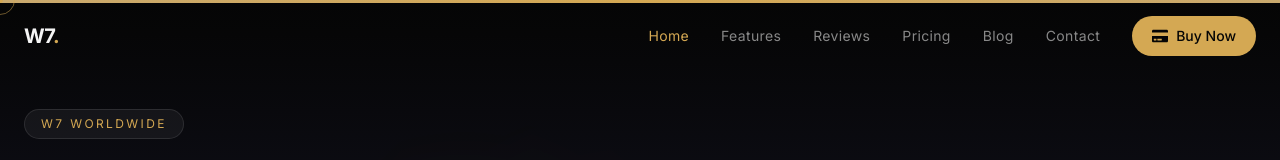
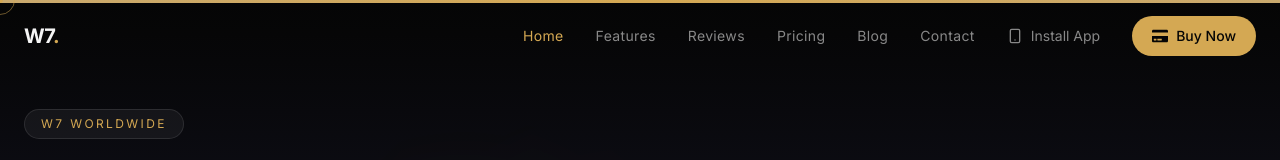
Before and after one commit to Xoski2/Wekhele7, a React (Vite) app: page / in a window 1280 px wide. Shown: the top 160 px of the page. Built offline with nearby package versions, Linux system fonts and the light colour scheme.

Commit message:
fix: vercel rewrites for sw.js, persistent install buttons in navbar/footer

```diff
--- a/src/components/Footer.tsx
+++ b/src/components/Footer.tsx
@@ -3,6 +3,7 @@ import { NAV_LINKS, WHATSAPP_URL, EMAIL } from '@/data'
 import { FaWhatsapp } from 'react-icons/fa'
 import { FiMail } from 'react-icons/fi'
 import { Link, useLocation, useNavigate } from 'react-router-dom'
+import { InstallButton } from '@/components/InstallPrompt'
 
 const Footer = () => {
   const { scrollTo } = useLenis()
@@ -83,6 +84,7 @@ const Footer = () => {
               >
                 FAQ
               </button>
+              <InstallButton />
               <a href="#" className="text-sm text-w7-gray hover:text-white transition-colors">
                 Privacy Policy
               </a>
--- a/src/components/InstallPrompt.tsx
+++ b/src/components/InstallPrompt.tsx
@@ -1,6 +1,6 @@
-import { useState, useEffect } from 'react'
+import { useState, useEffect, useCallback } from 'react'
 import { motion, AnimatePresence } from 'framer-motion'
-import { FiDownload, FiX } from 'react-icons/fi'
+import { FiDownload, FiX, FiSmartphone } from 'react-icons/fi'
 
 interface BeforeInstallPromptEvent extends Event {
   prompt: () => Promise<void>
@@ -9,42 +9,51 @@ interface BeforeInstallPromptEvent extends Event {
 
 const InstallPrompt = () => {
   const [deferredPrompt, setDeferredPrompt] = useState<BeforeInstallPromptEvent | null>(null)
-  const [show, setShow] = useState(false)
+  const [showBanner, setShowBanner] = useState(false)
   const [dismissed, setDismissed] = useState(false)
+  const [isInstalled, setIsInstalled] = useState(false)
 
   useEffect(() => {
+    setIsInstalled(window.matchMedia('(display-mode: standalone)').matches)
+
     const handler = (e: Event) => {
       e.preventDefault()
       setDeferredPrompt(e as BeforeInstallPromptEvent)
-      setShow(true)
+      setTimeout(() => setShowBanner(true), 3000)
     }
 
     window.addEventListener('beforeinstallprompt', handler)
     return () => window.removeEventListener('beforeinstallprompt', handler)
   }, [])
 
-  const handleInstall = async () => {
-    if (!deferredPrompt) return
+  const handleInstall = useCallback(async () => {
+    if (deferredPrompt) {
       deferredPrompt.prompt()
       const result = await deferredPrompt.userChoice
       if (result.outcome === 'accepted') {
-      setShow(false)
+        setShowBanner(false)
       }
       setDeferredPrompt(null)
+    } else {
+      window.open(
+        'https://support.google.com/chrome/answer/9658361',
+        '_blank',
+        'noopener',
+      )
     }
+  }, [deferredPrompt])
 
   const handleDismiss = () => {
-    setShow(false)
+    setShowBanner(false)
     setDismissed(true)
   }
 
-  const isInstalled = window.matchMedia('(display-mode: standalone)').matches
-
-  if (isInstalled || dismissed) return null
+  if (isInstalled) return null
 
   return (
+    <>
       <AnimatePresence>
-      {show && (
+        {showBanner && !dismissed && (
           <motion.div
             className="fixed bottom-28 left-1/2 -translate-x-1/2 z-50 w-[90vw] max-w-sm"
             initial={{ opacity: 0, y: 20, scale: 0.95 }}
@@ -58,7 +67,7 @@ const InstallPrompt = () => {
               </div>
               <div className="flex-1 min-w-0">
                 <p className="text-sm font-medium">Install W7 Worldwide</p>
-              <p className="text-[11px] text-w7-gray">Add to your home screen for the best experience</p>
+                <p className="text-[11px] text-w7-gray">Get the app for the best experience</p>
               </div>
               <div className="flex items-center gap-2 shrink-0">
                 <button
@@ -79,6 +88,45 @@ const InstallPrompt = () => {
           </motion.div>
         )}
       </AnimatePresence>
+    </>
+  )
+}
+
+export const InstallButton = () => {
+  const [deferredPrompt, setDeferredPrompt] = useState<BeforeInstallPromptEvent | null>(null)
+  const [isInstalled, setIsInstalled] = useState(false)
+
+  useEffect(() => {
+    setIsInstalled(window.matchMedia('(display-mode: standalone)').matches)
+
+    const handler = (e: Event) => {
+      e.preventDefault()
+      setDeferredPrompt(e as BeforeInstallPromptEvent)
+    }
+
+    window.addEventListener('beforeinstallprompt', handler)
+    return () => window.removeEventListener('beforeinstallprompt', handler)
+  }, [])
+
+  const handleInstall = async () => {
+    if (deferredPrompt) {
+      deferredPrompt.prompt()
+      await deferredPrompt.userChoice
+      setDeferredPrompt(null)
+    }
+  }
+
+  if (isInstalled) return null
+
+  return (
+    <button
+      onClick={handleInstall}
+      className="flex items-center gap-2 text-sm text-w7-gray hover:text-white transition-colors cursor-pointer"
+      title="Install app"
+    >
+      <FiSmartphone className="w-4 h-4" />
+      Install App
+    </button>
   )
 }
 
--- a/src/components/Navbar.tsx
+++ b/src/components/Navbar.tsx
@@ -5,6 +5,7 @@ import { NAV_LINKS } from '@/data'
 import { HiMenu, HiX } from 'react-icons/hi'
 import { FaCreditCard } from 'react-icons/fa'
 import { usePayment } from '@/contexts/PaymentContext'
+import { InstallButton } from '@/components/InstallPrompt'
 import { useLocation, useNavigate, Link } from 'react-router-dom'
 
 const Navbar = () => {
@@ -96,6 +97,7 @@ const Navbar = () => {
               </button>
             ),
           )}
+          <InstallButton />
           <motion.button
             onClick={() => openModal()}
             className="flex items-center gap-2 px-5 py-2.5 rounded-full bg-w7-gold text-w7-dark text-sm font-medium cursor-pointer"
@@ -150,6 +152,9 @@ const Navbar = () => {
                   </button>
                 ),
               )}
+              <div className="flex items-center justify-center mt-2">
+                <InstallButton />
+              </div>
               <motion.button
                 onClick={() => { setMobileOpen(false); openModal() }}
                 className="flex items-center justify-center gap-2 px-5 py-3 rounded-full bg-w7-gold text-w7-dark text-sm font-medium mt-2 cursor-pointer w-full"
```
Also changed, not shown: vercel.json. Lines whose indentation alone changed are shown as unchanged.
